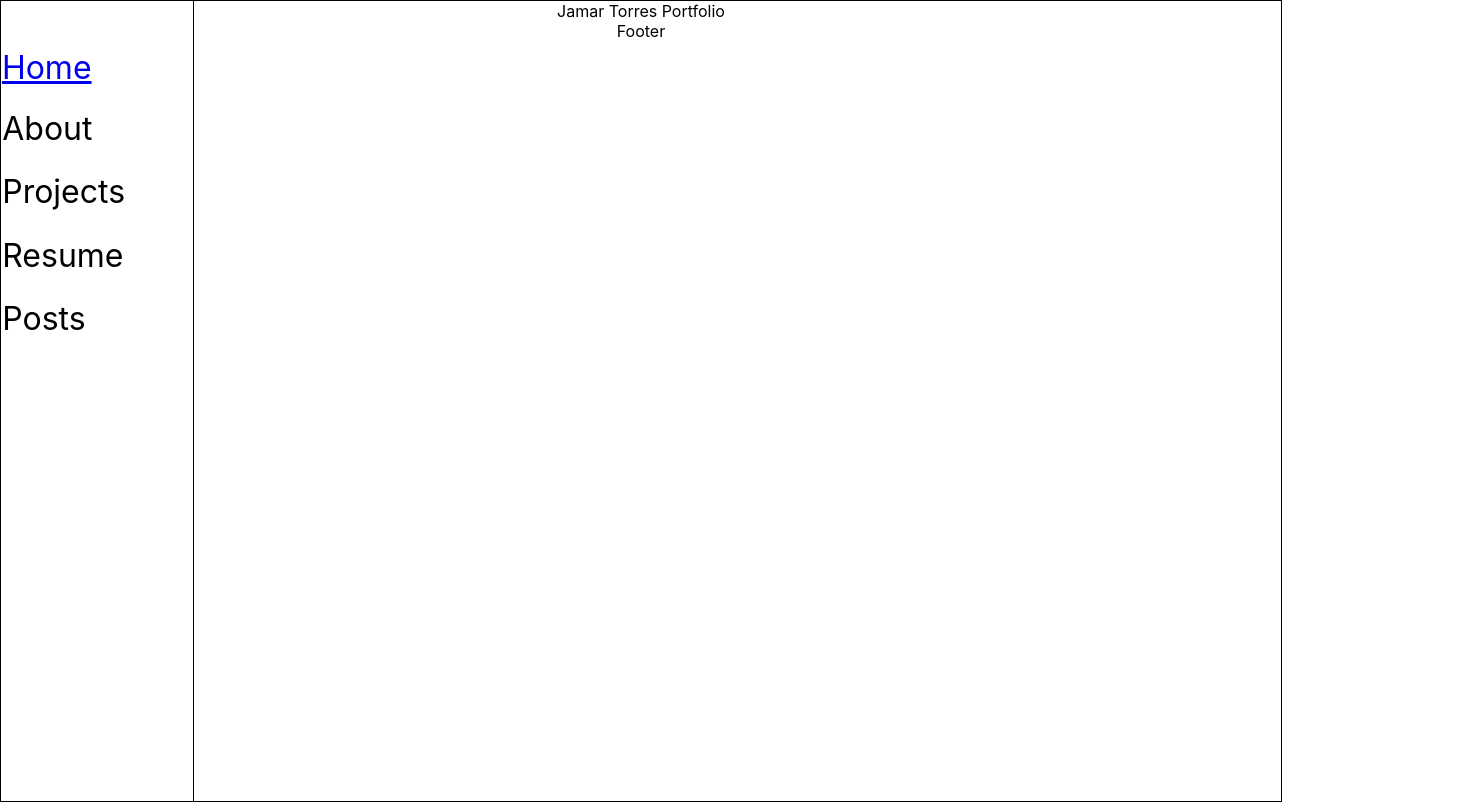
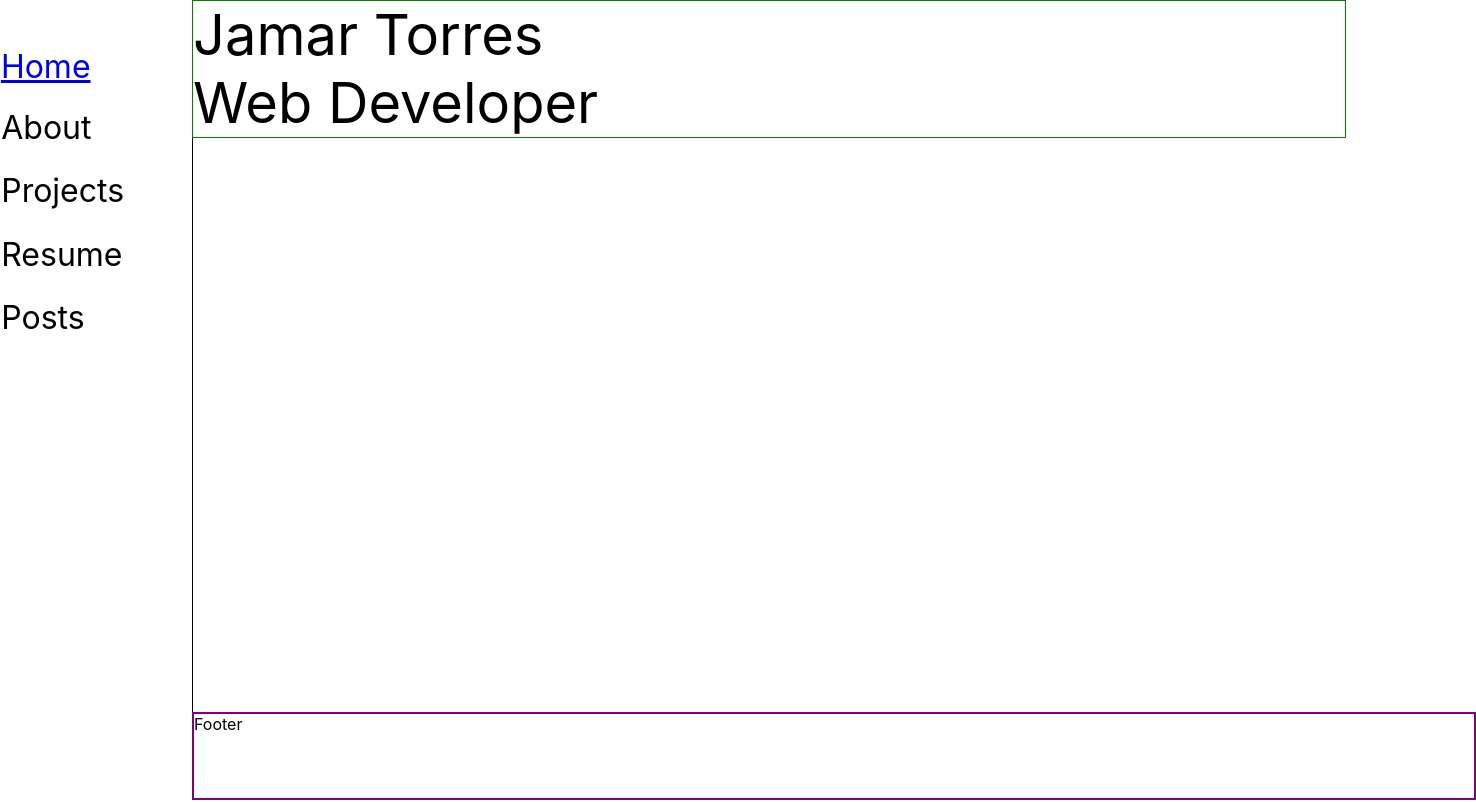
Before and after one commit to jrizza88/JamarTorresPortfolio, a React (Create React App) app in the folder jamar-portfolio-app/: page / in a window 1280 px wide. Shown: the whole page, 1476 px wide, since content can reach past the window. Built offline with nearby package versions, Linux system fonts and the light colour scheme.

Commit message:
created some styled components and arranged some of the components positions

```diff
--- a/jamar-portfolio-app/src/App.js
+++ b/jamar-portfolio-app/src/App.js
@@ -1,4 +1,5 @@
 import React from "react";
+import styled from 'styled-components';
 import { Route, withRouter, NavLink } from "react-router-dom";
 import Header from "./components/Reusables/Header";
 import Footer from "./components/Reusables/Footer";
@@ -6,12 +7,39 @@ import "./App.css";
 
 const App = () => {
   return (
-    <div className="App">
-      <Header />
-      Jamar Torres Portfolio
-      <Footer />
-    </div>
+      <Container>
+        <Header />
+          <BodyContainer>
+          <Headline>Jamar Torres <br />Web Developer</Headline>
+          <Footer />
+        </BodyContainer>
+      </Container>
   );
 };
 
+const Container = styled.section`
+display: flex;
+flex-direction: column;
+align-items: center;
+justify-content: space-between;
+max-width: 100%;
+width: 100%;
+`
+const BodyContainer = styled.section`
+display: flex;
+flex-direction: column;
+margin-left: 20%;
+max-width: 100%;
+width: 90%;
+`
+
+const Headline = styled.div`
+display: flex;
+position: relative;
+font-size: 3.5rem;
+justify-content: flex-start;
+width: 100%;
+border: solid green 1px;
+`
+
 export default withRouter(App);
--- a/jamar-portfolio-app/src/components/Reusables/Footer.js
+++ b/jamar-portfolio-app/src/components/Reusables/Footer.js
@@ -1,5 +1,19 @@
 import React from "react";
+import styled from 'styled-components';
 
-const Footer = props => <div>Footer</div>;
+const Footer = props => <FooterContainer>Footer</FooterContainer>;
+
+const FooterContainer = styled.footer`
+    display: flex;
+    flex-direction: column;
+    justify-content: flex-end;
+    width: 100%;
+    position:absolute;
+    padding-bottom: 5%;
+    left:15%;
+    bottom:0;
+    right:0;
+    border: 2px solid purple;
+`
 
 export default Footer;
```
